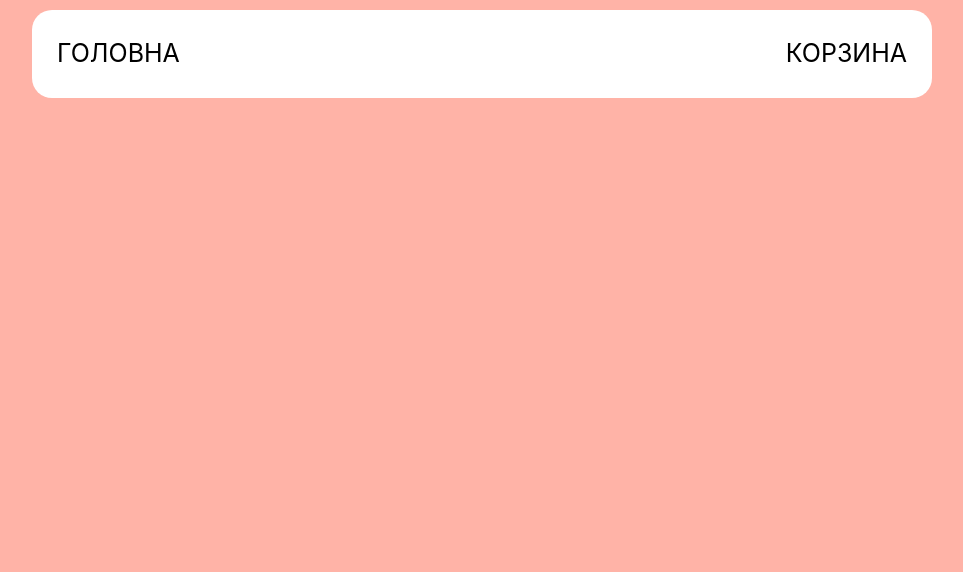
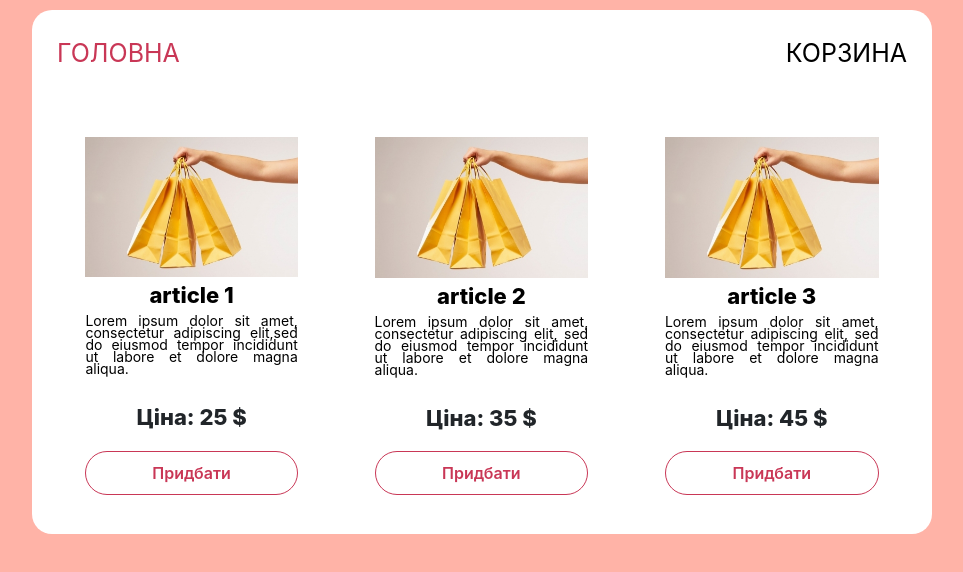
Before and after one commit to taras-kolomiiets/shop, a React (Create React App) app: page / in a window 1280 px wide. Shown: the top 572 px of the page, without its empty margins (158-1121 px from the left). Built offline with nearby package versions, Linux system fonts and the light colour scheme.

Commit message:
update routes

```diff
--- a/package.json
+++ b/package.json
@@ -2,7 +2,7 @@
   "name": "react-shop-cart",
   "version": "0.1.0",
   "private": true,
-  "homepage": "https://taras-kolomiiets.github.io/shop",
+  "homepage": "https://taras-kolomiiets.github.io/shop/",
   "dependencies": {
     "@testing-library/jest-dom": "^5.14.1",
     "@testing-library/react": "^11.2.7",
--- a/src/components/App/App.jsx
+++ b/src/components/App/App.jsx
@@ -78,7 +78,7 @@ const App = () => {
     <main className="app">
       <Navigation />
       <Route
-        path="shop/shop/main"
+        path="/"
         exact
         render={() => (
           <ShopList
@@ -90,7 +90,7 @@ const App = () => {
         )}
       />
       <Route
-        path="shop/shop/cart-list"
+        path="/cart-list"
         exact
         render={() => {
           return (
--- a/src/components/navigation/Navigation.jsx
+++ b/src/components/navigation/Navigation.jsx
@@ -5,12 +5,12 @@ const Navigation = () => {
   return (
     <ul className="navigation">
       <li className="navigation__item">
-        <NavLink to="shop/main" exact>
+        <NavLink to="/" exact>
           Головна
         </NavLink>
       </li>
       <li className="navigation__item">
-        <NavLink to="shop/cart-list">Корзина</NavLink>
+        <NavLink to="cart-list">Корзина</NavLink>
       </li>
     </ul>
   );
```
